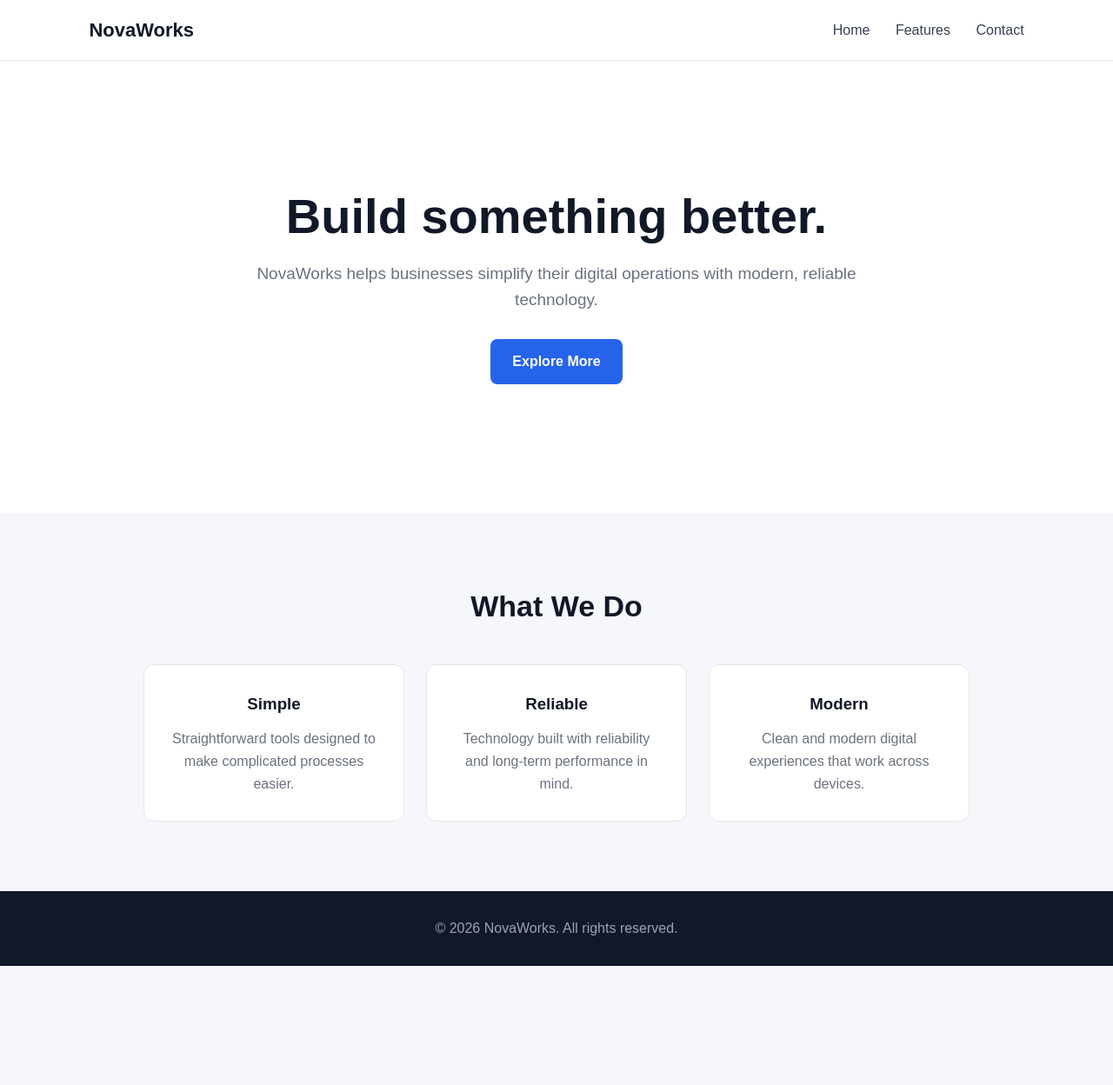
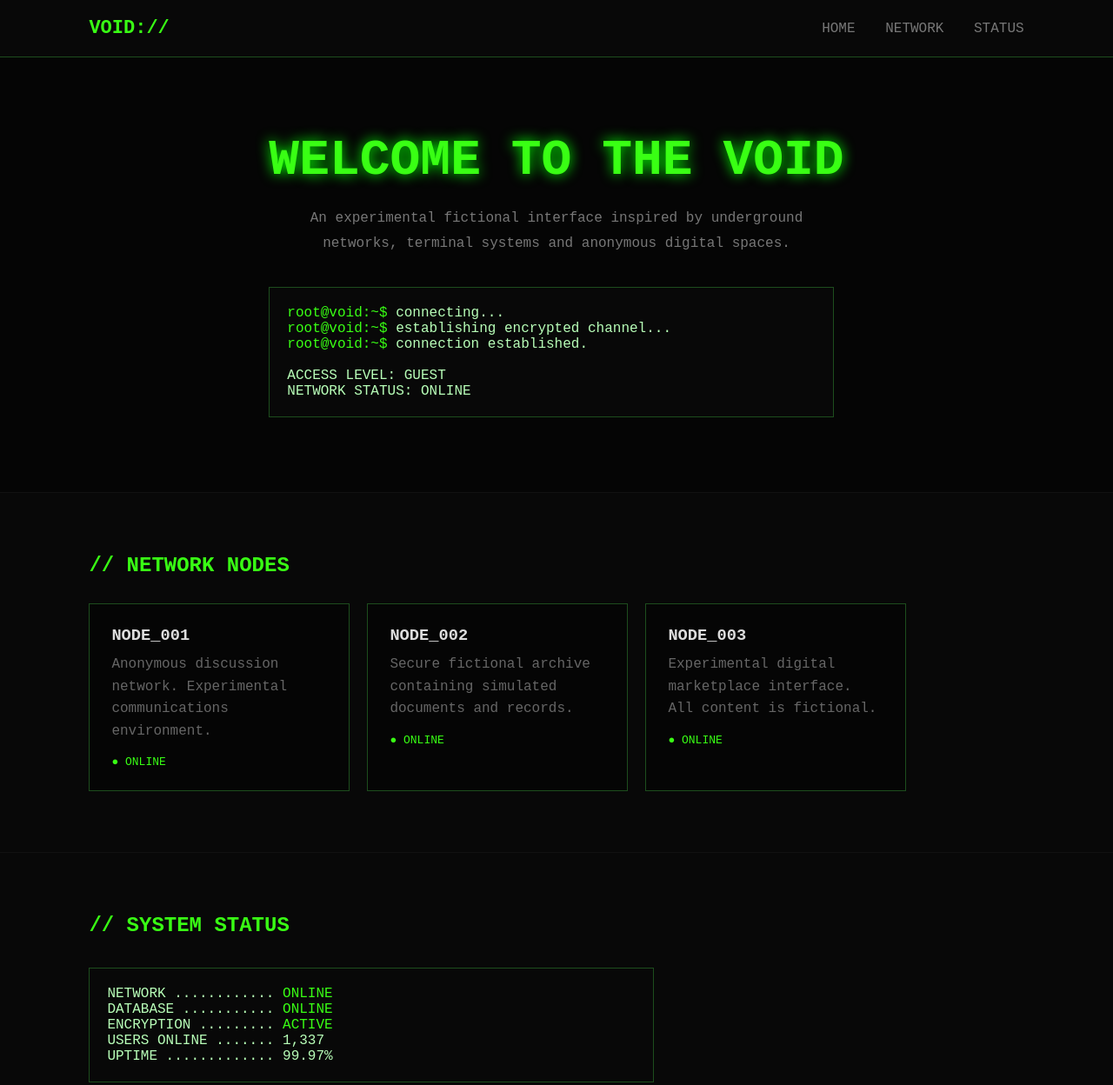
Before and after one commit to TestProject9999/TestProject9999.github.io, a plain HTML site: page index.html in a window 1280 px wide. Shown: the top 1248 px of the page at 87% size. Before the commit the page ends 1111 px from the top, so only its background shows below. Drawn offline with Linux system fonts and the light colour scheme.

Commit message:
Revamp index.html for VOID Underground Network
Updated the title and styling for a new theme. Changed the content to reflect a fictional underground network interface.

```diff
--- a/index.html
+++ b/index.html
@@ -3,7 +3,8 @@
 <head>
     <meta charset="UTF-8">
     <meta name="viewport" content="width=device-width, initial-scale=1.0">
-    <title>NovaWorks</title>
+
+    <title>VOID // Underground Network</title>
 
     <style>
         * {
@@ -13,129 +14,130 @@
         }
 
         body {
-            font-family: Arial, sans-serif;
-            background: #f5f7fb;
-            color: #111827;
-            line-height: 1.6;
+            background: #050505;
+            color: #b8ffb8;
+            font-family: "Courier New", monospace;
         }
 
-        nav {
-            height: 70px;
-            background: white;
+        header {
+            border-bottom: 1px solid #1d4d1d;
+            padding: 20px 8%;
             display: flex;
+            justify-content: space-between;
             align-items: center;
-            justify-content: space-between;
-            padding: 0 8%;
-            border-bottom: 1px solid #e5e7eb;
+            background: #080808;
         }
 
         .logo {
             font-size: 22px;
+            color: #39ff14;
             font-weight: bold;
         }
 
         nav a {
+            color: #777;
             text-decoration: none;
-            color: #374151;
             margin-left: 25px;
         }
 
         nav a:hover {
-            color: #2563eb;
+            color: #39ff14;
         }
 
         .hero {
-            min-height: 520px;
+            min-height: 500px;
             display: flex;
             align-items: center;
             justify-content: center;
             text-align: center;
-            padding: 60px 20px;
-            background: white;
-        }
-
-        .hero-content {
-            max-width: 750px;
+            padding: 40px 20px;
         }
 
         .hero h1 {
-            font-size: 56px;
-            line-height: 1.1;
+            color: #39ff14;
+            font-size: 58px;
             margin-bottom: 20px;
+            text-shadow: 0 0 15px #0f0;
         }
 
         .hero p {
-            font-size: 19px;
-            color: #6b7280;
-            margin-bottom: 30px;
+            color: #777;
+            max-width: 650px;
+            margin: auto;
+            line-height: 1.8;
         }
 
-        .button {
-            display: inline-block;
-            background: #2563eb;
-            color: white;
-            padding: 13px 25px;
-            border-radius: 8px;
-            text-decoration: none;
-            font-weight: bold;
+        .terminal {
+            margin-top: 35px;
+            border: 1px solid #1d4d1d;
+            padding: 20px;
+            text-align: left;
+            max-width: 650px;
+            background: #080808;
         }
 
-        .button:hover {
-            background: #1d4ed8;
+        .terminal span {
+            color: #39ff14;
         }
 
-        .features {
-            padding: 80px 8%;
-            text-align: center;
+        .section {
+            padding: 70px 8%;
+            background: #080808;
+            border-top: 1px solid #111;
         }
 
-        .features h2 {
-            font-size: 34px;
-            margin-bottom: 40px;
+        .section h2 {
+            color: #39ff14;
+            margin-bottom: 30px;
         }
 
         .cards {
             display: flex;
-            gap: 25px;
-            justify-content: center;
             flex-wrap: wrap;
+            gap: 20px;
         }
 
         .card {
-            background: white;
-            padding: 30px;
-            border-radius: 12px;
+            border: 1px solid #1d4d1d;
+            background: #050505;
+            padding: 25px;
             width: 300px;
-            border: 1px solid #e5e7eb;
         }
 
         .card h3 {
-            margin-bottom: 12px;
+            color: #ddd;
+            margin-bottom: 10px;
         }
 
         .card p {
-            color: #6b7280;
+            color: #666;
+            line-height: 1.6;
+        }
+
+        .status {
+            color: #39ff14;
+            font-size: 13px;
+            margin-top: 15px;
         }
 
         footer {
-            background: #111827;
-            color: #9ca3af;
+            padding: 30px;
             text-align: center;
-            padding: 30px;
+            color: #444;
+            border-top: 1px solid #111;
         }
 
         @media (max-width: 700px) {
-            nav {
-                padding: 0 20px;
+            .hero h1 {
+                font-size: 38px;
+            }
+
+            header {
+                padding: 20px;
             }
 
             nav a {
                 margin-left: 10px;
-                font-size: 14px;
-            }
-
-            .hero h1 {
-                font-size: 40px;
             }
         }
     </style>
@@ -143,63 +145,114 @@
 
 <body>
 
+<header>
+    <div class="logo">VOID://</div>
+
     <nav>
-        <div class="logo">NovaWorks</div>
+        <a href="#">HOME</a>
+        <a href="#network">NETWORK</a>
+        <a href="#status">STATUS</a>
+    </nav>
+</header>
+
+
+<section class="hero">
 
     <div>
-            <a href="#">Home</a>
-            <a href="#features">Features</a>
-            <a href="#contact">Contact</a>
-        </div>
-    </nav>
 
-    <section class="hero">
-        <div class="hero-content">
-            <h1>Build something better.</h1>
+        <h1>WELCOME TO THE VOID</h1>
 
         <p>
-                NovaWorks helps businesses simplify their digital operations
-                with modern, reliable technology.
+            An experimental fictional interface inspired by
+            underground networks, terminal systems and anonymous
+            digital spaces.
         </p>
 
-            <a href="#features" class="button">Explore More</a>
+        <div class="terminal">
+            <div><span>root@void:~$</span> connecting...</div>
+            <div><span>root@void:~$</span> establishing encrypted channel...</div>
+            <div><span>root@void:~$</span> connection established.</div>
+            <br>
+            <div>ACCESS LEVEL: GUEST</div>
+            <div>NETWORK STATUS: ONLINE</div>
         </div>
+
+    </div>
+
 </section>
 
-    <section class="features" id="features">
-        <h2>What We Do</h2>
+
+<section class="section" id="network">
+
+    <h2>// NETWORK NODES</h2>
 
     <div class="cards">
 
         <div class="card">
-                <h3>Simple</h3>
+            <h3>NODE_001</h3>
             <p>
-                    Straightforward tools designed to make complicated
-                    processes easier.
+                Anonymous discussion network.
+                Experimental communications environment.
             </p>
+
+            <div class="status">
+                ● ONLINE
+            </div>
         </div>
 
+
         <div class="card">
-                <h3>Reliable</h3>
+            <h3>NODE_002</h3>
             <p>
-                    Technology built with reliability and long-term
-                    performance in mind.
+                Secure fictional archive containing
+                simulated documents and records.
             </p>
+
+            <div class="status">
+                ● ONLINE
+            </div>
         </div>
 
+
         <div class="card">
-                <h3>Modern</h3>
+            <h3>NODE_003</h3>
             <p>
-                    Clean and modern digital experiences that work across
-                    devices.
+                Experimental digital marketplace interface.
+                All content is fictional.
             </p>
+
+            <div class="status">
+                ● ONLINE
+            </div>
         </div>
 
     </div>
+
 </section>
 
-    <footer id="contact">
-        <p>© 2026 NovaWorks. All rights reserved.</p>
+
+<section class="section" id="status">
+
+    <h2>// SYSTEM STATUS</h2>
+
+    <div class="terminal">
+
+        <div>NETWORK ............ <span>ONLINE</span></div>
+        <div>DATABASE ........... <span>ONLINE</span></div>
+        <div>ENCRYPTION ......... <span>ACTIVE</span></div>
+        <div>USERS ONLINE ....... 1,337</div>
+        <div>UPTIME ............. 99.97%</div>
+
+    </div>
+
+</section>
+
+
+<footer>
+    VOID:// Experimental Network
+    <br>
+    <br>
+    Fictional project. No real underground network exists here.
 </footer>
 
 </body>
```
Lines whose indentation alone changed are shown as unchanged.
